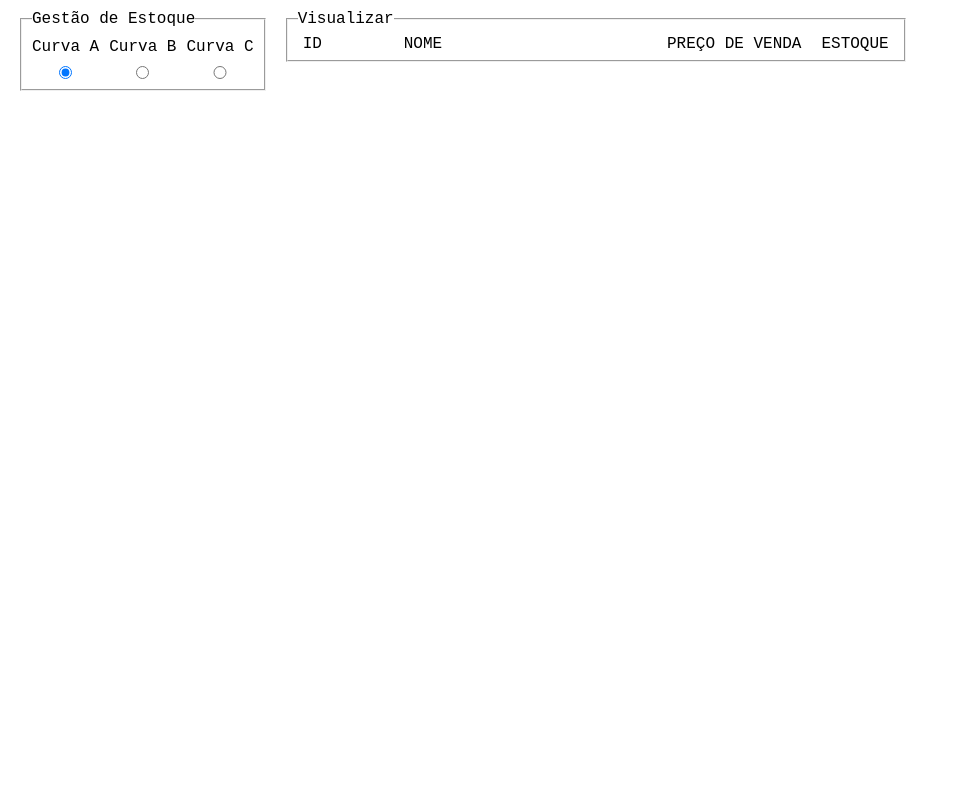
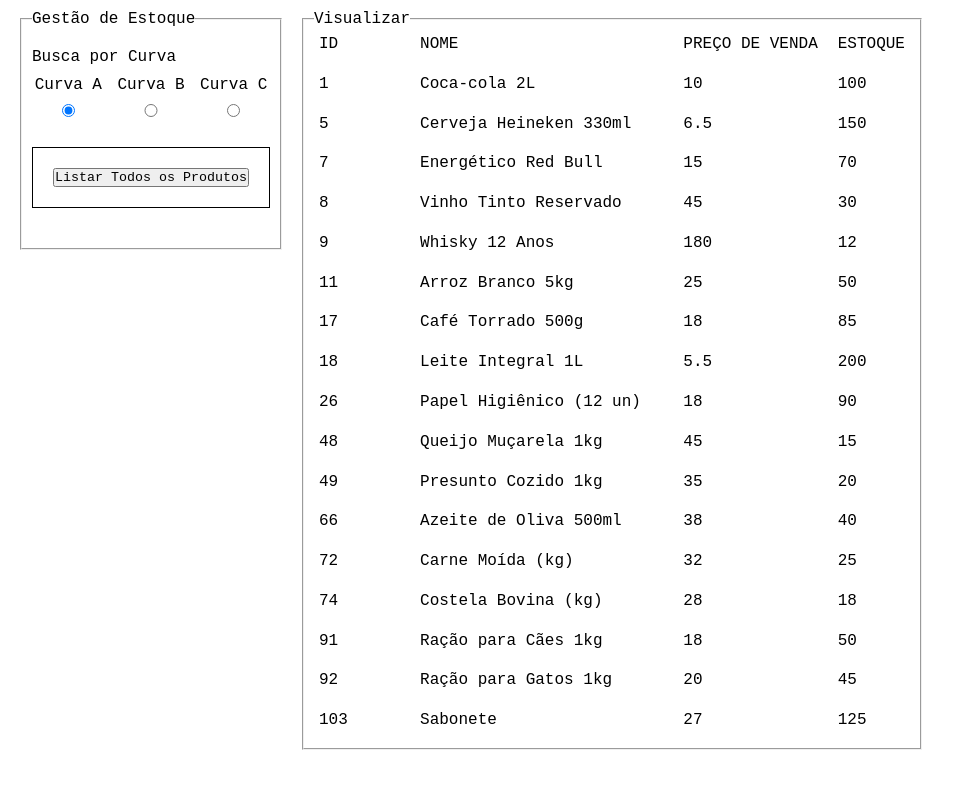
Before and after one commit to SamuelLacerdx/arrays, a plain HTML site: page index.html in a window 1280 px wide. Both pictures are taken after a click on the radio button "Curva A". Shown: the whole page, without its empty margins (0-965 px from the left). Drawn offline with Linux system fonts and the light colour scheme.

Commit message:
criação botão e itens na tabela html

```diff
--- a/exercicios.js
+++ b/exercicios.js
@@ -31,7 +31,7 @@ Data da entrega: até 19/03/2026 */
 // ******************************** EXERCÍCIOS *******************************
 
 // 1- Crie uma função que liste todos os id's e os nomes dos produtos em estoque.
-function ListarIDSeNome() {
+export function ListarIDSeNome() {
   let todosIdsE_Nomes = produtos.map((produto) => ({
     id: produto.id,
     nome: produto.nome,
--- a/index.html
+++ b/index.html
@@ -7,9 +7,10 @@
     <title>Gestão de Estoque</title>
   </head>
   <body>
-
     <fieldset id="fieldsetFuncoes">
       <legend>Gestão de Estoque</legend>
+      <div class="container">
+        <p>Busca por Curva</p>
         <div id="cotainerCurvaABC">
           <div class="selecaoCurva">
             <label for="A">Curva A</label>
@@ -26,6 +27,9 @@
             <input class="btnCurva" type="radio" name="curvaABC" id="C" />
           </div>
         </div>
+      </div>
+      <div class="containers">
+        <button id="listarTodos">Listar Todos os Produtos</button></div>
     </fieldset>
 
     <fieldset id="fieldsetDisplay">
--- a/script.js
+++ b/script.js
@@ -1,10 +1,11 @@
 import { produtos } from "./produtos.js";
-
+import { ListarIDSeNome } from "./exercicios.js";
 const elemento = {
   btnCurva: document.querySelectorAll(".btnCurva"),
   containerDisplay: document.querySelector("#containerDisplay"),
+  btnListarTodos: document.getElementById("listarTodos")
 };
-console.log(elemento.containerDisplay);
+
 elemento.btnCurva.forEach((item) => {
   item.addEventListener("change", (evento) => {
     listarCurvas(evento.target.id);
@@ -13,11 +14,12 @@ elemento.btnCurva.forEach((item) => {
 
 function listarCurvas(curva) {
   let curvaABC = produtos.filter((produto) => produto.curva_abc === curva);
-  //   console.table(curvaABC);
+
   inserirDadosCurvaABC(curvaABC);
 }
 
 function inserirDadosCurvaABC(dados) {
+  elemento,containerDisplay.innerHTML = "";
   // criar os elementos para gerar os paragrafos (ainda sem dados - PURO)
   let colunasGRID = {
     id: document.createElement("p"),
@@ -38,4 +40,35 @@ function inserirDadosCurvaABC(dados) {
     colunasGRID.preco_venda,
     colunasGRID.estoque,
   );
+  // console.table(dados)
+// variavel par arecerv os dados do tipo curva ABC selecionada
+  let dadosFiltrados = dados
+
+  // metodo para listar os campos
+  dadosFiltrados.forEach((item)=>{
+    let produto ={
+      id: item.id,
+      nome: item.nome,
+      preco_venda: item.preco_venda,
+      estoque: item.estoque
+    };
+    // criação dos paragrafos
+    let id = document.createElement("p");
+    let nome = document.createElement("p");
+    let preco_venda = document.createElement("p");
+    let estoque = document.createElement("p");
+
+    // definição do texto em cada coluna
+    id.innerText = produto.id;
+    nome.innerText = produto.nome;
+    preco_venda.innerText = produto.preco_venda;
+    estoque.innerText = produto.estoque;
+
+    elemento.containerDisplay.append(id, nome, preco_venda, estoque);
+  });
 }
+
+
+  elemento.btnListarTodos.addEventListener("click",(evento)=>{
+
+  });
--- a/style.css
+++ b/style.css
@@ -21,6 +21,7 @@ fieldset{
 
 #fieldsetFuncoes{
     height: 40%;
+    padding: 20px 10px;
 }
 
 #fieldsetDisplay{
@@ -41,9 +42,23 @@ fieldset{
 
 }
 
+.selecaoCurva:hover{
+    cursor: pointer;
+}
+
 #containerDisplay{
     display: grid;
     grid-template-columns: 1fr 3fr max-content max-content;
     gap: 10px 20px;
     padding: 7px 5px;
+    overflow-y: scroll;
+    overflow-x: hidden;
+    height: 90vh;
 }
+
+.containers{
+
+    padding: 20px;
+    border: 1px solid black;
+    margin: 20px 0;
+}
```
Lines whose indentation alone changed are shown as unchanged.
